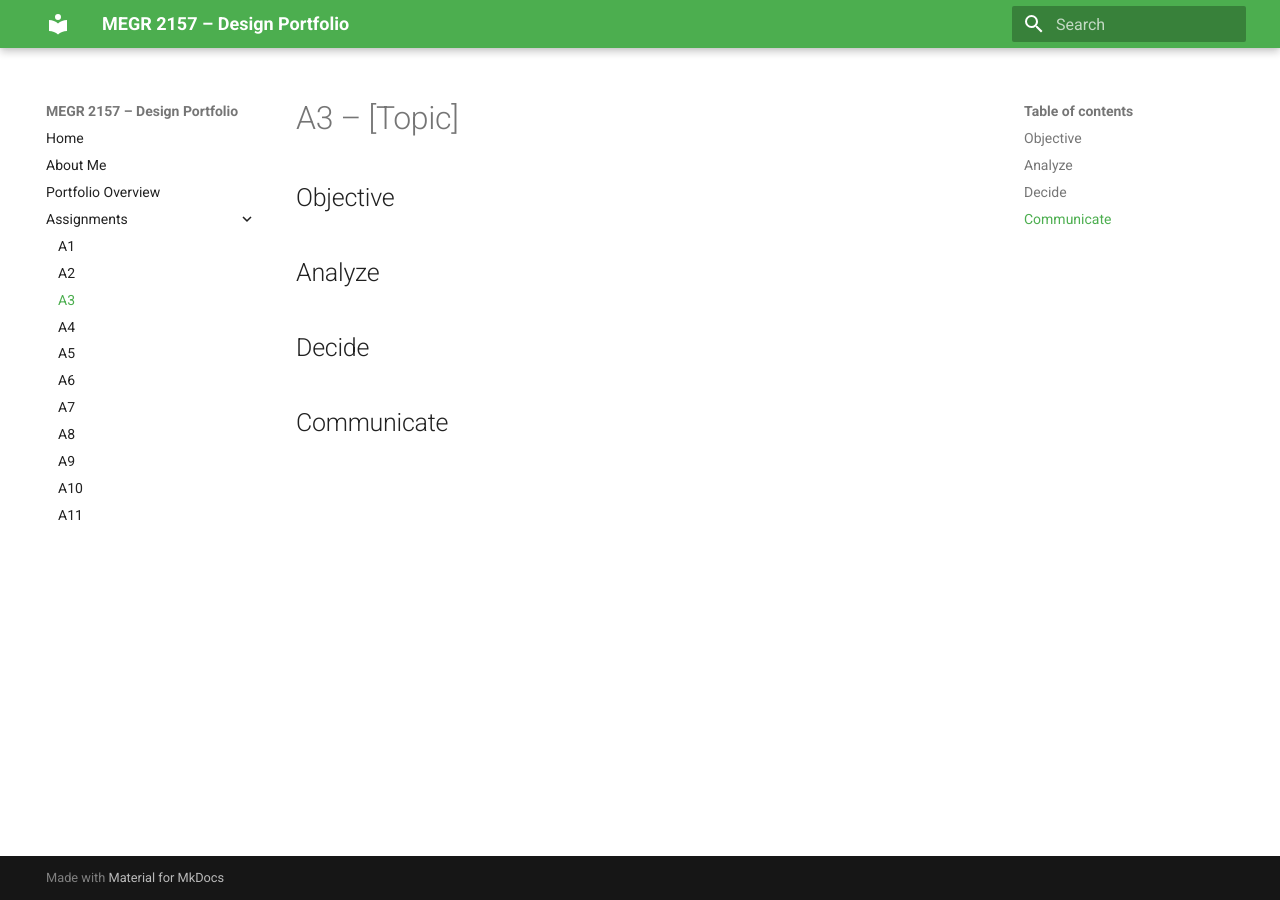
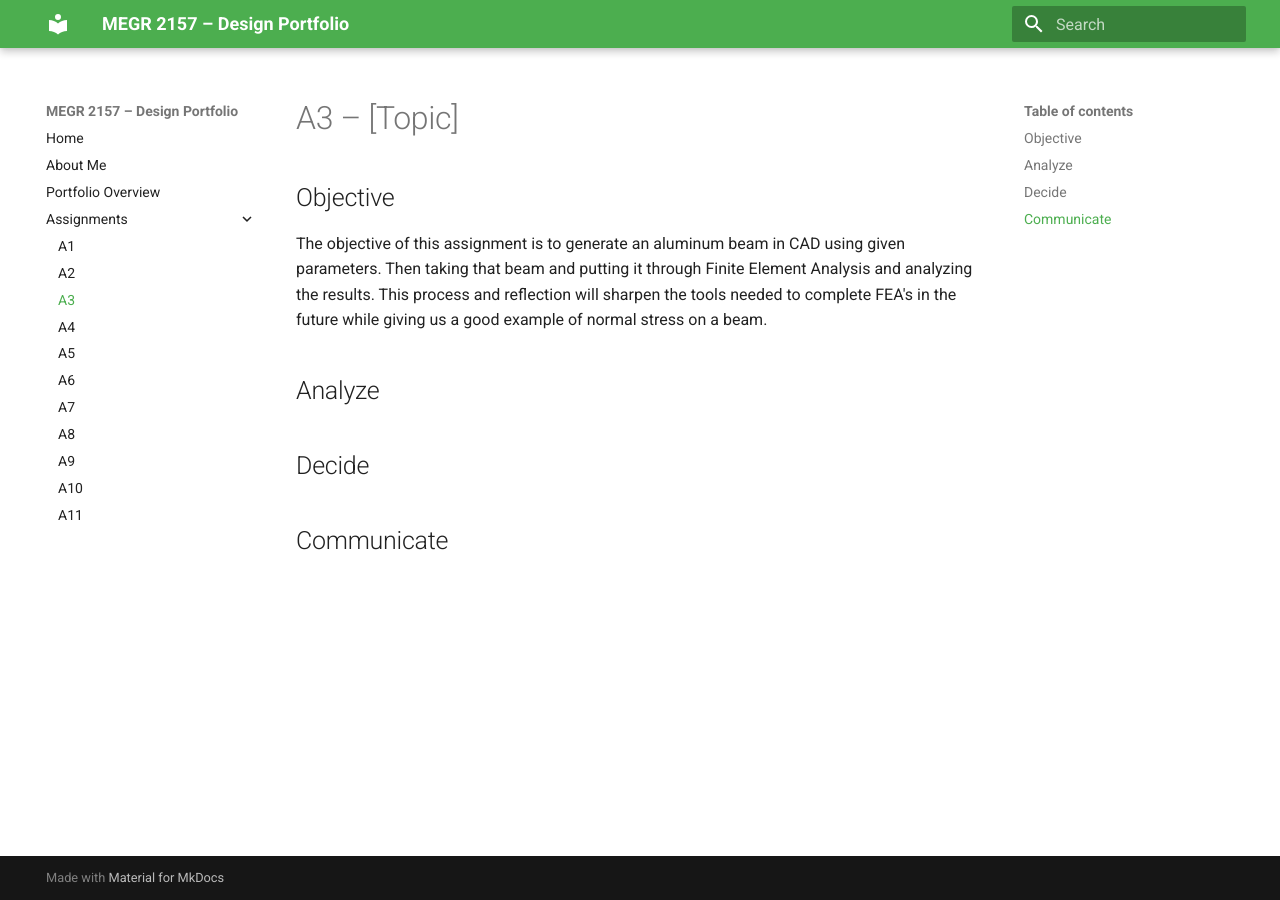
Before and after one commit to noaheme/design-projects-portfolio, an MkDocs documentation site: the page built from docs/assignments/A03/index.md, in a window 1280 px wide. Built offline with MkDocs 1.6.1 and Material for MkDocs 9.7.7, drawn with Linux system fonts in a browser that asks for light colours.

Commit message:
Add objective for A3 assignment
Added objective for the assignment detailing the process of generating an aluminum beam in CAD and performing Finite Element Analysis.

```diff
--- a/docs/assignments/A03/index.md
+++ b/docs/assignments/A03/index.md
@@ -2,6 +2,7 @@
 
 ## Objective
 
+The objective of this assignment is to generate an aluminum beam in CAD using given parameters. Then taking that beam and putting it through Finite Element Analysis and analyzing the results. This process and reflection will sharpen the tools needed to complete FEA's in the future while giving us a good example of normal stress on a beam.
 
 ## Analyze
 
```
